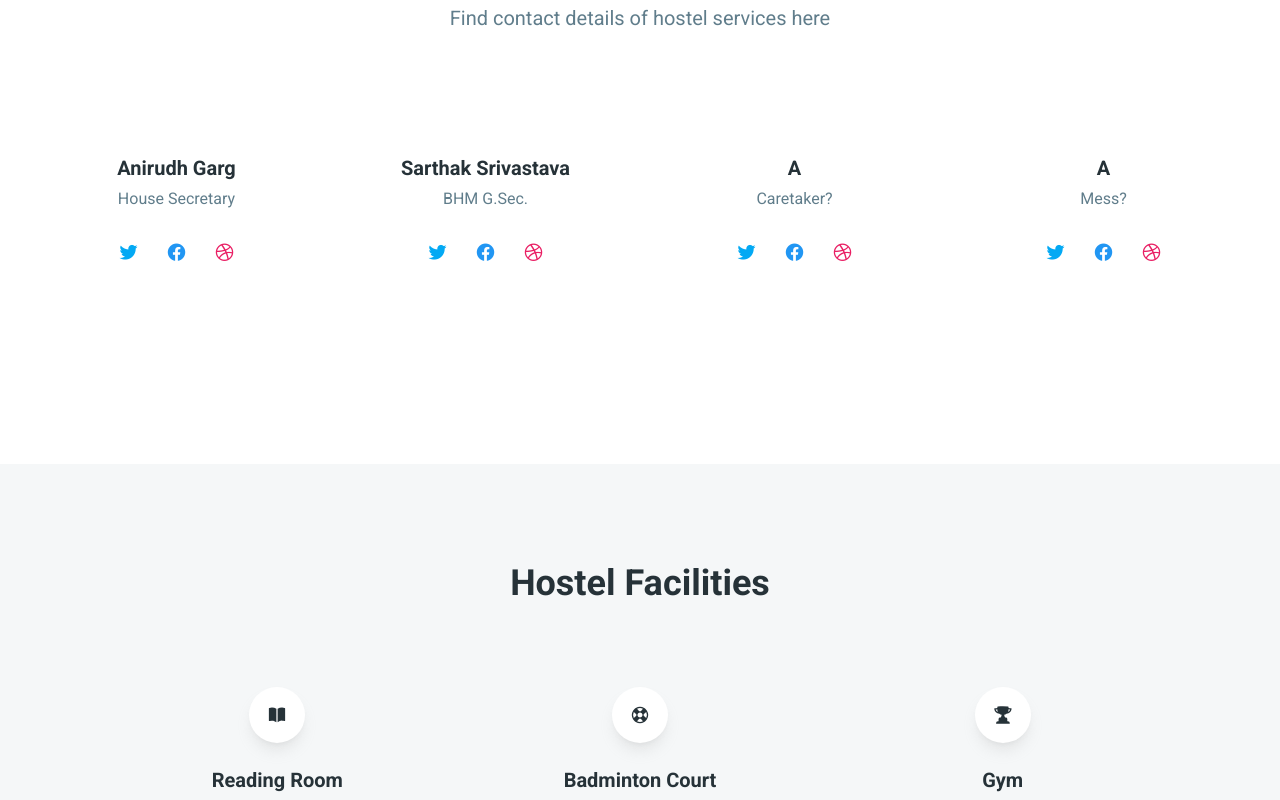
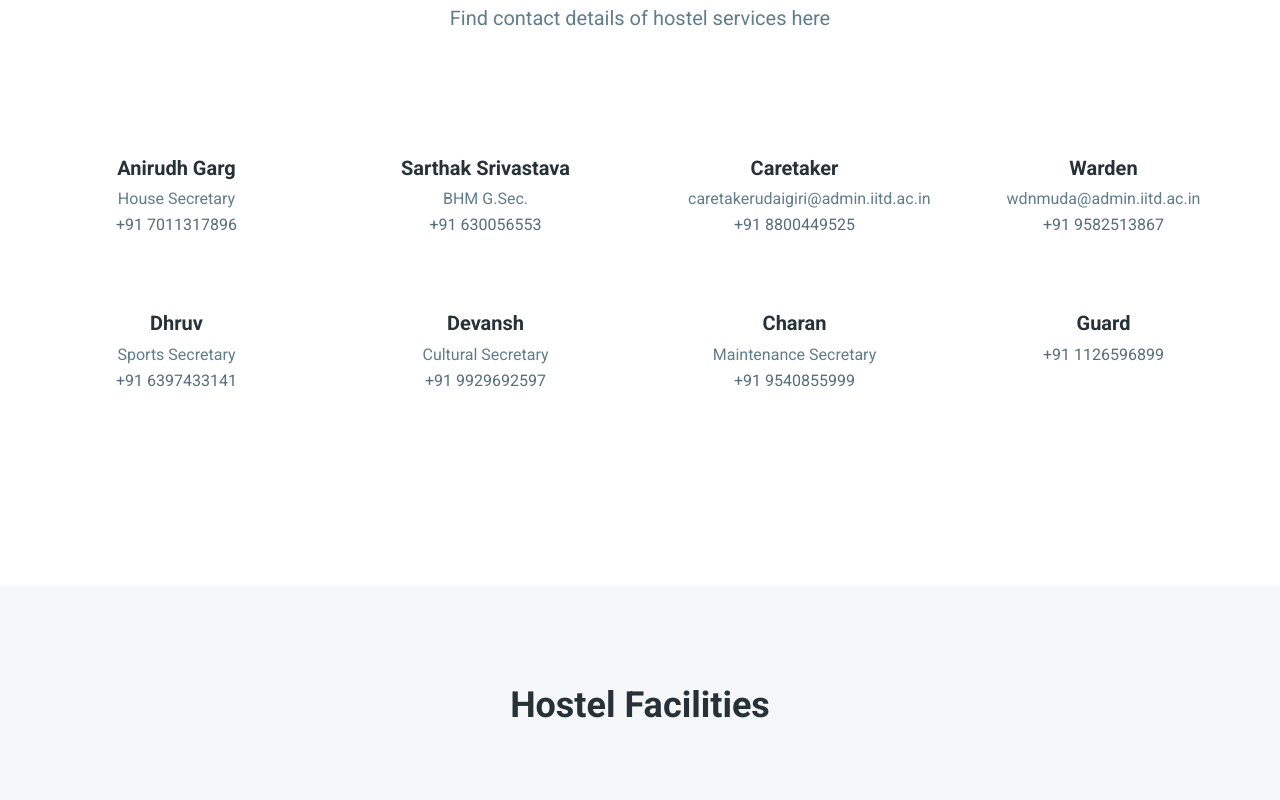
Before and after one commit to ibreathe247365/Hostel-Website-v1, a React (Vite) app: page /home in a window 1280 px wide. Shown: the part 2300-3100 px from the top of the page. Built offline with nearby package versions, Linux system fonts and the light colour scheme.

Commit message:
add contact details

```diff
--- a/src/data/team-data.js
+++ b/src/data/team-data.js
@@ -3,6 +3,7 @@ export const teamData = [
     img: "/img/team-1.jpg",
     name: "Anirudh Garg",
     position: "House Secretary",
+    contact: "+91 7011317896",
     socials: [
       {
         color: "light-blue",
@@ -22,6 +23,7 @@ export const teamData = [
     img: "/img/team-3.jpg",
     name: "Sarthak Srivastava",
     position: "BHM G.Sec.",
+    contact: "+91 630056553",
     socials: [
       {
         color: "light-blue",
@@ -39,8 +41,9 @@ export const teamData = [
   },
   {
     img: "/img/team-3.jpg",
-    name: "A",
-    position: "Caretaker?",
+    name: "Caretaker",
+    position: "caretakerudaigiri@admin.iitd.ac.in",
+    contact: "+91 8800449525",
     socials: [
       {
         color: "light-blue",
@@ -58,8 +61,89 @@ export const teamData = [
   },
   {
     img: "/img/team-4.png",
-    name: "A",
-    position: "Mess?",
+    name: "Warden",
+    position: "wdnmuda@admin.iitd.ac.in",
+    contact: "+91 9582513867",
+    socials: [
+      {
+        color: "light-blue",
+        name: "twitter",
+      },
+      {
+        color: "blue",
+        name: "facebook",
+      },
+      {
+        color: "pink",
+        name: "dribbble",
+      },
+    ],
+  },
+  {
+    img: "/img/team-1.jpg",
+    name: "Dhruv",
+    position: "Sports Secretary",
+    contact: "+91 6397433141",
+    socials: [
+      {
+        color: "light-blue",
+        name: "twitter",
+      },
+      {
+        color: "blue",
+        name: "facebook",
+      },
+      {
+        color: "pink",
+        name: "dribbble",
+      },
+    ],
+  },
+  {
+    img: "/img/team-3.jpg",
+    name: "Devansh",
+    position: "Cultural Secretary",
+    contact: "+91 9929692597",
+    socials: [
+      {
+        color: "light-blue",
+        name: "twitter",
+      },
+      {
+        color: "blue",
+        name: "facebook",
+      },
+      {
+        color: "pink",
+        name: "dribbble",
+      },
+    ],
+  },
+  {
+    img: "/img/team-3.jpg",
+    name: "Charan",
+    position: "Maintenance Secretary",
+    contact: "+91 9540855999",
+    socials: [
+      {
+        color: "light-blue",
+        name: "twitter",
+      },
+      {
+        color: "blue",
+        name: "facebook",
+      },
+      {
+        color: "pink",
+        name: "dribbble",
+      },
+    ],
+  },
+  {
+    img: "/img/team-4.png",
+    name: "Guard",
+    position: " ",
+    contact: "+91 1126596899",
     socials: [
       {
         color: "light-blue",
--- a/src/pages/home.jsx
+++ b/src/pages/home.jsx
@@ -107,21 +107,22 @@ export function Home() {
             Find contact details of hostel services here
           </PageTitle>
           <div className="mt-24 grid grid-cols-1 gap-12 gap-x-24 md:grid-cols-2 xl:grid-cols-4">
-            {teamData.map(({ img, name, position, socials }) => (
+            {teamData.map(({ img, name, position, socials, contact }) => (
               <TeamCard
                 key={name}
                 img={img}
                 name={name}
                 position={position}
-                socials={
-                  <div className="flex items-center gap-2">
-                    {socials.map(({ color, name }) => (
-                      <IconButton key={name} color={color} variant="text">
-                        <i className={`fa-brands text-lg fa-${name}`} />
-                      </IconButton>
-                    ))}
-                  </div>
-                }
+                contact={contact}
+                // socials={
+                //   <div className="flex items-center gap-2">
+                //     {socials.map(({ color, name }) => (
+                //       <IconButton key={name} color={color} variant="text">
+                //         <i className={`fa-brands text-lg fa-${name}`} />
+                //       </IconButton>
+                //     ))}
+                //   </div>
+                // }
               />
             ))}
           </div>
--- a/src/widgets/cards/team-card.jsx
+++ b/src/widgets/cards/team-card.jsx
@@ -1,7 +1,7 @@
 import PropTypes from "prop-types";
 import { Card, Avatar, Typography } from "@material-tailwind/react";
 
-export function TeamCard({ img, name, position, socials }) {
+export function TeamCard({ img, name, position, contact, socials }) {
   return (
     <Card color="transparent" shadow={false} className="text-center">
       {/* <Avatar
@@ -16,6 +16,11 @@ export function TeamCard({ img, name, position, socials }) {
       {position && (
         <Typography className="font-normal text-blue-gray-500">
           {position}
+        </Typography>
+      )}
+      {contact && (
+        <Typography className="font-normal text-blue-gray-600">
+          {contact}
         </Typography>
       )}
       {socials && <div className="mx-auto mt-5">{socials}</div>}
```
